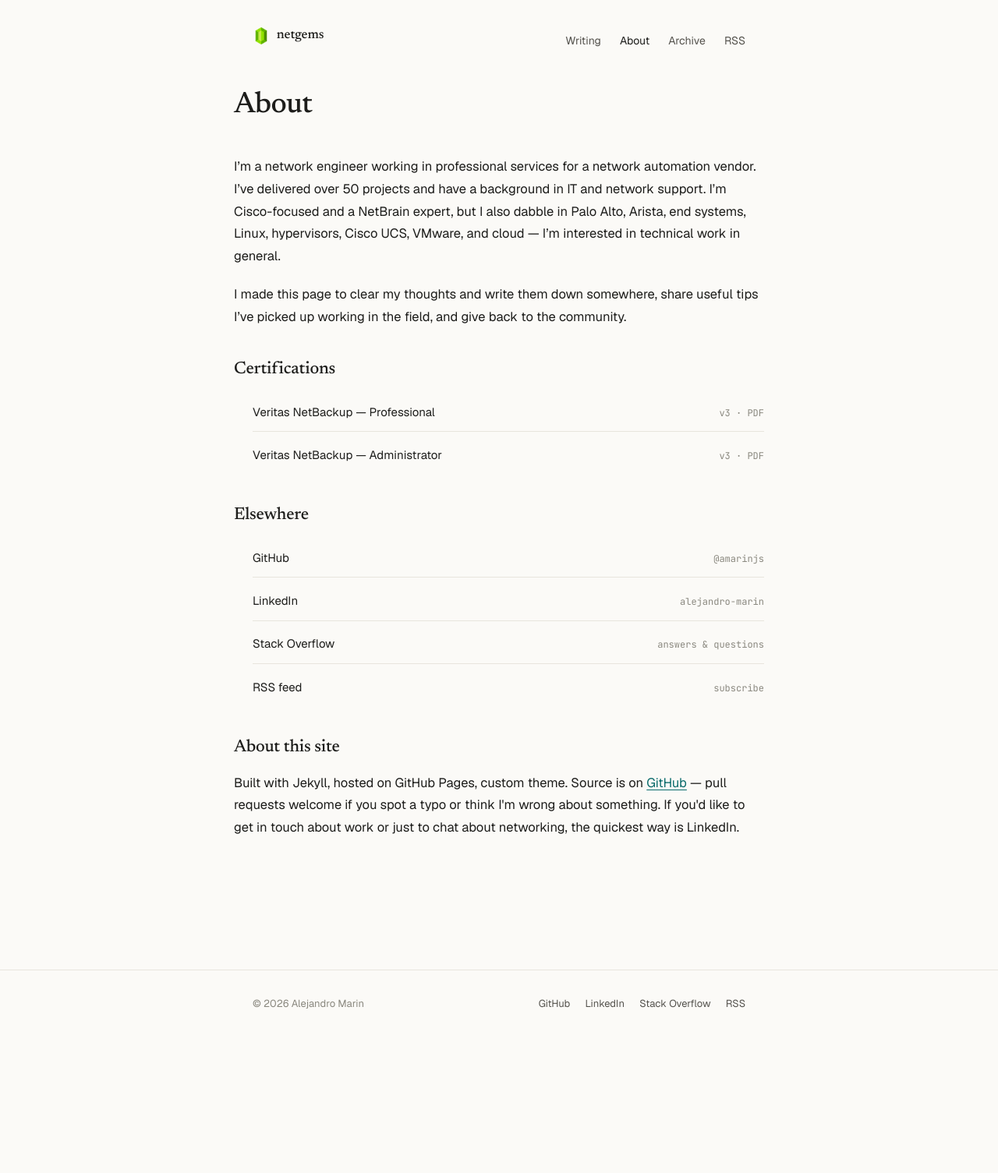
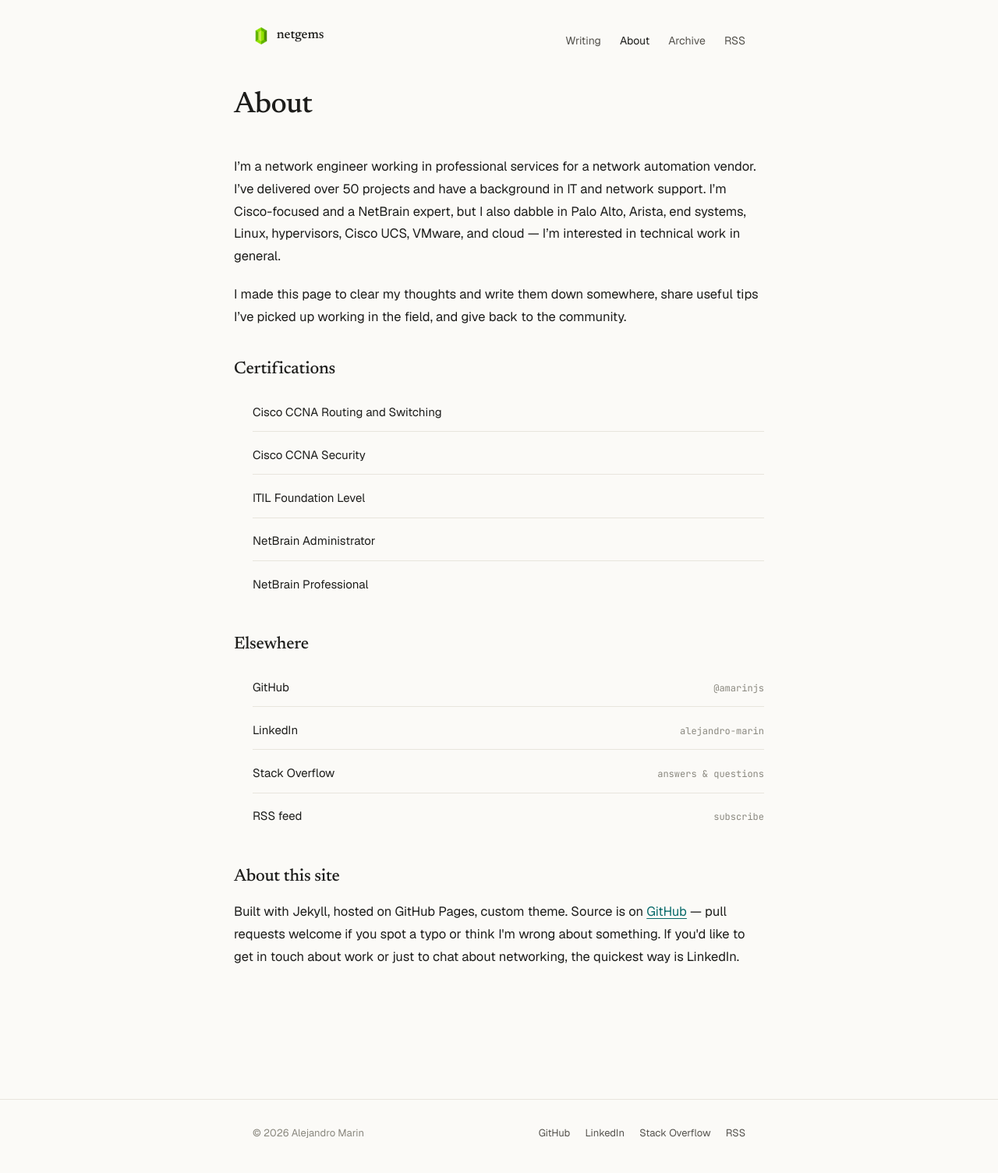
Before and after one commit to amarinjs/sitio, a Jekyll site: the page built from about.md, in a window 1280 px wide. Shown: the whole page at 78% size. Built offline with Jekyll 4.4.1, drawn with Linux system fonts in a browser that asks for light colours; before the commit the page ends 1339 px from its top, so only the background shows below that.

Commit message:
Refresh Certifications list
- Drop the two Veritas NetBackup entries
- Add: Cisco CCNA Routing and Switching, Cisco CCNA Security,
  ITIL Foundation Level, NetBrain Administrator, NetBrain
  Professional
- Use <span class="cert-list-name"> since these certs have no
  PDF to link to; extend the .cert-list a rule to cover the new
  class so text size/colour match the old linked entries

Co-Authored-By: Claude Opus 4.7 (1M context) <noreply@anthropic.com>

```diff
--- a/about.md
+++ b/about.md
@@ -17,14 +17,11 @@ community.
 <div class="about-section">
   <h2>Certifications</h2>
   <ul class="cert-list">
-    <li>
-      <a href="/assets/NBU-Certificate-Professional%20v3.pdf">Veritas NetBackup — Professional</a>
-      <span class="cert-list-meta">v3 · PDF</span>
-    </li>
-    <li>
-      <a href="/assets/NBU-Certificate-Administrator%20v3.pdf">Veritas NetBackup — Administrator</a>
-      <span class="cert-list-meta">v3 · PDF</span>
-    </li>
+    <li><span class="cert-list-name">Cisco CCNA Routing and Switching</span></li>
+    <li><span class="cert-list-name">Cisco CCNA Security</span></li>
+    <li><span class="cert-list-name">ITIL Foundation Level</span></li>
+    <li><span class="cert-list-name">NetBrain Administrator</span></li>
+    <li><span class="cert-list-name">NetBrain Professional</span></li>
   </ul>
 </div>
 
--- a/assets/css/main.scss
+++ b/assets/css/main.scss
@@ -487,7 +487,8 @@ article.post { padding: 2rem 0 4rem; }
   gap: 1rem;
 }
 .cert-list li:last-child { border-bottom: none; }
-.cert-list a {
+.cert-list a,
+.cert-list-name {
   color: var(--text);
   text-decoration: none;
   font-size: 15px;
```
